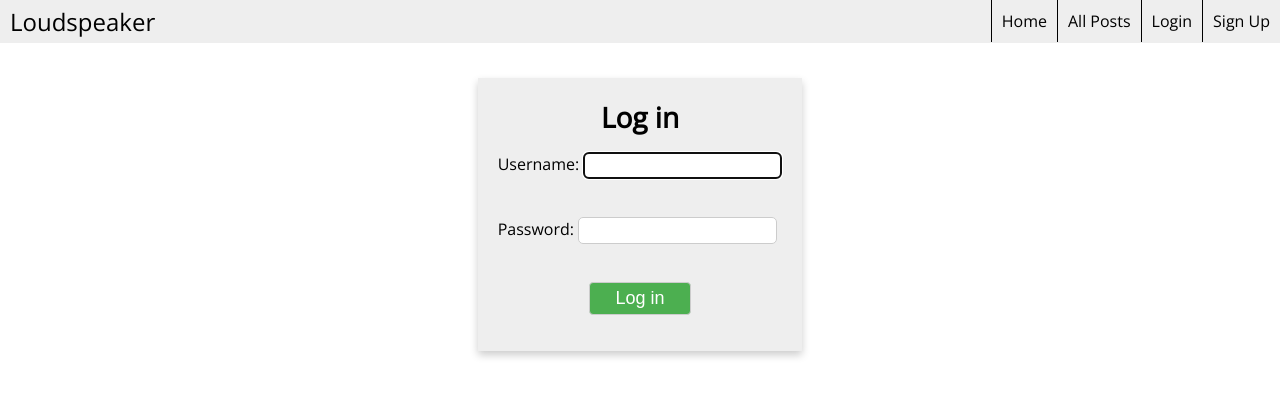
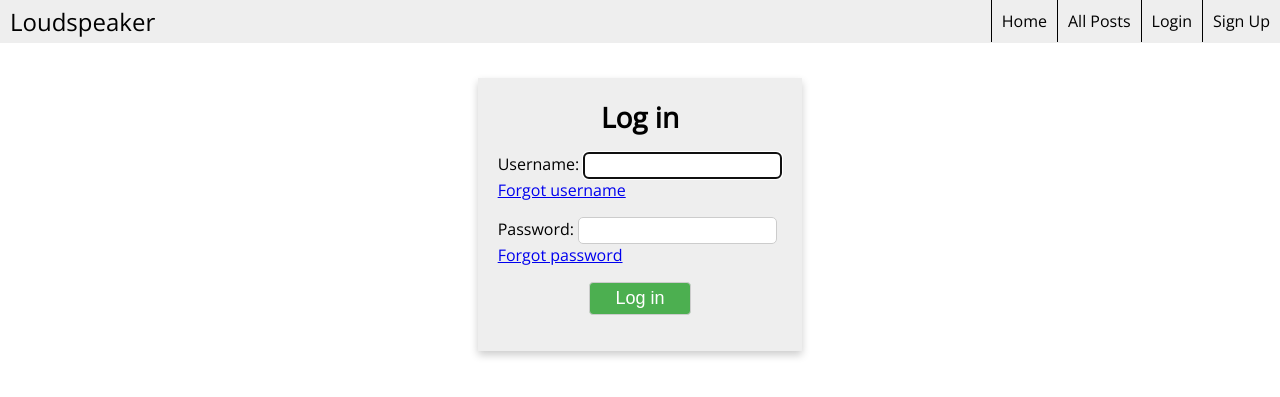
Before and after one commit to tinawong15/intro-project, a Flask app: page /login in a window 1280 px wide. Shown: the top 397 px of the page. Run offline with Flask 2, Linux system fonts and the light colour scheme; parts of the project's set-up code (start-up, migrations or seed data) failed here and were passed over.

Commit message:
forgot username/password

```diff
--- a/app/forms.py
+++ b/app/forms.py
@@ -35,8 +35,17 @@ class SignupForm(Form):
         return not isError
 
 class EditForm(Form):
-    nickname = StringField('nickname', validators=[DataRequired()])
+    nickname = StringField('nickname')
     about_me = TextAreaField('about_me', validators=[Length(min=0, max=140)])
+    password = PasswordField('password', validators=[EqualTo('password2', message='Passwords must match.')])
+    password2 = PasswordField('password2')
 
 class PostForm(Form):
     post = TextAreaField('post', validators=[DataRequired()])
+
+class ForgotUsernameForm(Form):
+    email = StringField('email', validators=[DataRequired(), Email()])
+
+class ForgotPasswordForm(Form):
+    username = StringField('username', validators=[DataRequired()])
+    email = StringField('email', validators=[DataRequired(), Email()])
--- a/app/templates/base.html
+++ b/app/templates/base.html
@@ -48,7 +48,7 @@
     {% if messages %}
     <div class="flash-holder">
       {% for message in messages %}
-      <div class="flash">{{ message }} </div><br>
+      <div class="flash">{{ message }} </div>
       {% endfor %}
     </div>
     {% endif %}
--- /dev/null
+++ b/app/templates/forgot_username_email.html
@@ -0,0 +1,5 @@
+<p>Dear {{ user.nickname }}</p>
+<p>Your username is {{ user.username }}</p>
+<p>Use it to login next time you go on <a href="{{ url_for('index', _external=true) }}">Loudspeaker</a></p>
+<p>Regards,</p>
+<p>The Loudspeaker admin</p>
--- a/app/templates/login.html
+++ b/app/templates/login.html
@@ -11,15 +11,17 @@
       Username:
       {{ form.username(autofocus=true) }}<br>
       {% for error in form.username.errors %}
-      <span style="color: red;">[{{ error }}]</span>
-      {% endfor %}<br>
+      <span style="color: red;">[{{ error }}]</span><br>
+      {% endfor %}
+      <a href="{{ url_for('forgot_username') }}">Forgot username</a>
       </p>
       <p>
       Password:
       {{ form.password() }}<br>
       {% for error in form.password.errors %}
-      <span style="color: red;">[{{ error }}]</span>
-      {% endfor %}<br>
+      <span style="color: red;">[{{ error }}]</span><br>
+      {% endfor %}
+      <a href="{{ url_for('forgot_password') }}">Forgot password</a>
       </p>
 
       <p>
--- a/app/templates/user.html
+++ b/app/templates/user.html
@@ -11,7 +11,7 @@
       {% if user.last_seen %}<p><i>Last seen on: {{ user.last_seen }}</i></p>{% endif %}
       <p>{{ user.followers.count() }} followers |
       {% if user.id == g.user.id %}
-      <a href="{{ url_for('edit') }}">Edit your profile</a>
+      <a href="{{ url_for('edit') }}">Edit your profile or password</a>
       {% elif not g.user.is_following(user) %}
       <a href="{{ url_for('follow', username=user.username) }}">Follow</a>
       {% else %}
--- a/app/views.py
+++ b/app/views.py
@@ -1,11 +1,12 @@
 from flask import render_template, flash, redirect, session, url_for, request, g
 from flask_login import login_user, logout_user, current_user, login_required
 from app import app, db, lm
-from .forms import LoginForm, SignupForm, EditForm, PostForm
+from .forms import LoginForm, SignupForm, EditForm, PostForm, ForgotUsernameForm, ForgotPasswordForm
 from .models import User, Post
 from datetime import datetime
-from emails import follower_notification, followee_notification
+from emails import follower_notification, followee_notification, forgot_username_email, forgot_password_email
 import hashlib
+from random import randint
 from config import ADMINS
 
 @app.errorhandler(404)
@@ -122,16 +123,20 @@ def user(username):
 def edit():
     form = EditForm()
     if form.validate_on_submit():
-        g.user.nickname = form.nickname.data
-        g.user.about_me = form.about_me.data
+        if form.nickname.data:
+            g.user.nickname = form.nickname.data
+        if form.about_me.data:
+            g.user.about_me = form.about_me.data
+        if form.password.data:
+            g.user.password = hashlib.sha256(form.password.data).hexdigest()
         db.session.add(g.user)
         db.session.commit()
         flash('Your changes have been saved.')
-        return redirect(url_for('edit'))
+        return redirect(url_for('index'))
     else:
         form.nickname.data = g.user.nickname
         form.about_me.data = g.user.about_me
-    return render_template('edit.html', form=form)
+    return render_template('edit.html', form=form, title='Edit Profile')
 
 @app.route('/edit/<id>', methods=['POST', 'GET'])
 @login_required
@@ -146,7 +151,7 @@ def editPost(id):
         return redirect(url_for('index'))
     else:
         form.post.data = post.body
-    return render_template('editpost.html', form=form)
+    return render_template('editpost.html', form=form, title='Edit post')
 
 @app.route('/follow/<username>')
 @login_required
@@ -218,3 +223,44 @@ def delete_user(id):
         user.delete()
         db.session.commit()
     return redirect(url_for('index'))
+
+@app.route('/forgot_username', methods=['GET', 'POST'])
+def forgot_username():
+    form = ForgotUsernameForm()
+    if form.validate_on_submit():
+        user = User.query.filter_by(email=form.email.data).first()
+        if user is None:
+            flash('There are no users with that email')
+            return redirect(url_for('forgot_username'))
+        forgot_username_email(user)
+        flash('An email has been sent to %s' % form.email.data)
+        return redirect(url_for('index'))
+    return render_template('forgot_username.html',
+                           title='Forgot username',
+                           form=form)
+
+@app.route('/forgot_password', methods=['GET', 'POST'])
+def forgot_password():
+    form = ForgotPasswordForm()
+    if form.validate_on_submit():
+        user = User.query.filter_by(email=form.email.data).first()
+        user2 = User.query.filter_by(username=form.username.data).first()
+        if user is None or user != user2:
+            flash('There are no users with that username and email')
+            return redirect(url_for('forgot_password'))
+        temp_password = gen_password()
+        user.password = hashlib.sha256(temp_password).hexdigest()
+        db.session.commit()
+        forgot_password_email(user, temp_password)
+        flash('An email has been sent to %s' % form.email.data)
+        return redirect(url_for('index'))
+    return render_template('forgot_password.html',
+                           title='Forgot password',
+                           form=form)
+
+def gen_password():
+    chars = 'qwertyuiopasdfghjklzxcvbnmQWERTYUIOPASDFGHJKLZXCVBNM1234567890'
+    password = ''
+    for i in range(8):
+        password += chars[randint(0, len(chars)-1)]
+    return password
```
Also changed, not shown: app/emails.py (+20 -0 lines), app/templates/edit.html (+11 -1 lines), app/templates/forgot_password.html (added, +25 -0 lines), app/templates/forgot_password_email.html (added, +7 -0 lines), app/templates/forgot_password_email.txt (added, +7 -0 lines), app/templates/forgot_username.html (added, +19 -0 lines), app/templates/forgot_username_email.txt (added, +7 -0 lines), app.db, 2 other files.
